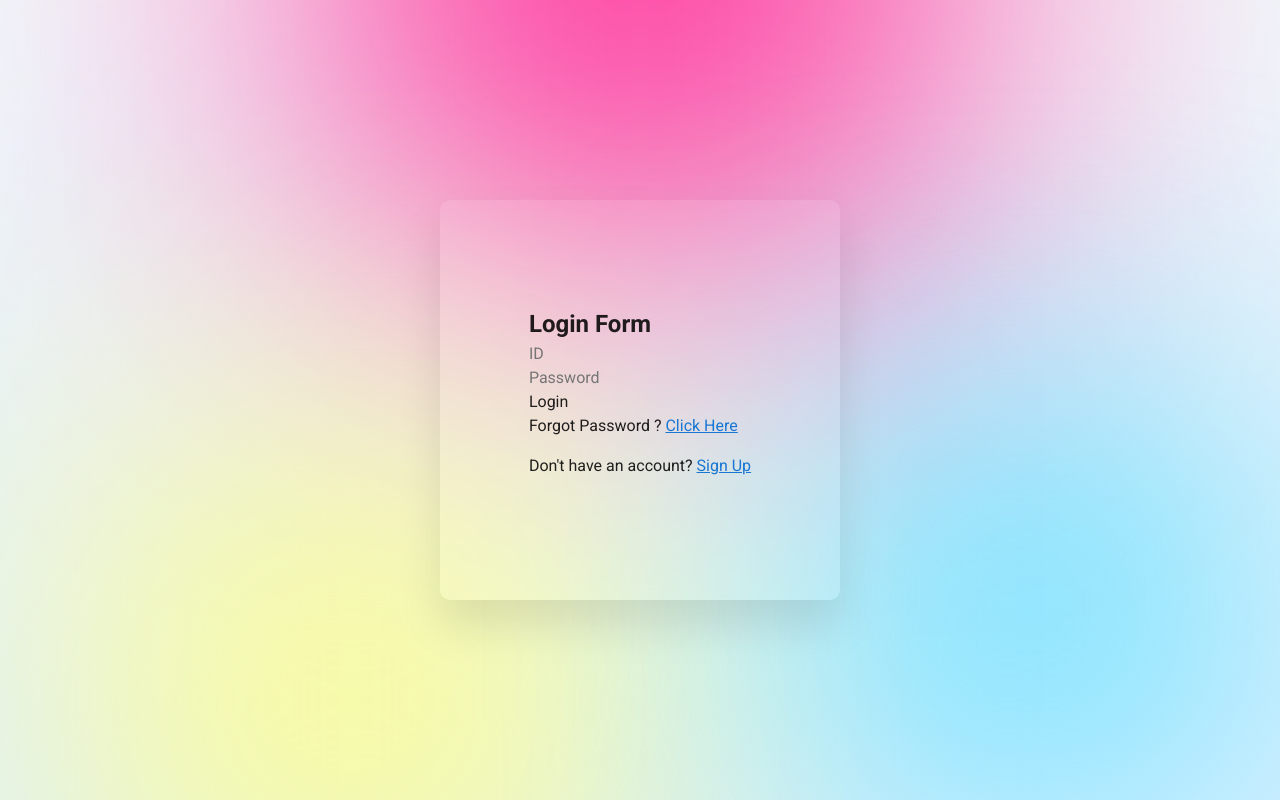
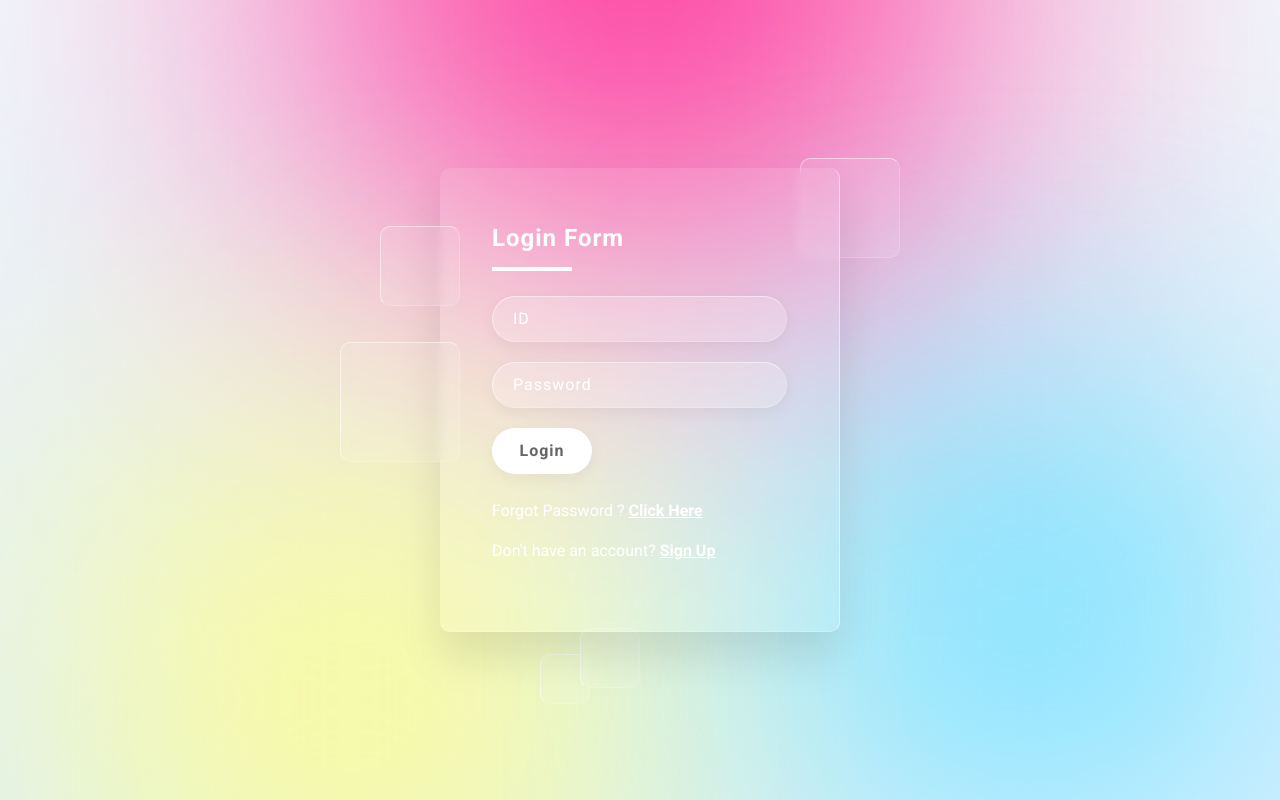
Before and after one commit to KHWeb19/PersonalProject, a Vue app in the folder sangaLee/frontend/: page / in a window 1280 px wide. Built offline with nearby package versions, Linux system fonts and the light colour scheme; a small style sheet from the web is missing.

Commit message:
[이상아] feat: Login UI implementing [FLP]

```diff
--- a/sangaLee/frontend/src/assets/css/MainLoginStyle.css
+++ b/sangaLee/frontend/src/assets/css/MainLoginStyle.css
@@ -43,6 +43,60 @@ section .color:nth-child(3) {
 .box {
     position: relative;
 }
+.box .square {
+    position: absolute;
+    backdrop-filter: blur(5px);
+    box-shadow: 0,25px 45px rgba(255,255,255,0.5);
+    border: 1px solid rgba(255,255,255,0.5);
+    border-right: 1px solid rgba(255,255,255,0.2);
+    border-bottom: 1px solid rgba(255,255,255,0.2);
+    background: rgba(255,255,255,0.1);
+    border-radius: 10px;
+    animation: animate 10s linear infinite;
+    animation-delay: calc(-1s * var(--i));
+}
+@keyframes animate {
+    0%, 100%
+    {
+       transform: translateY(-40px);
+    }
+    50%
+    {
+        transform: translateY(40px);
+    }
+}
+.box .square:nth-child(1) {
+    top: -50px;
+    right: -60px;
+    width: 100px;
+    height: 100px;
+}
+.box .square:nth-child(2) {
+    top: 150px;
+    left: -100px;
+    width: 120px;
+    height: 120px;
+    z-index: 2;
+}
+.box .square:nth-child(3) {
+    top: 50px;
+    left: -60px;
+    width: 80px;
+    height: 80px;
+    z-index: 2;
+}
+.box .square:nth-child(4) {
+    bottom: -80px;
+    left: 100px;
+    width: 50px;
+    height: 50px;
+}
+.box .square:nth-child(5) {
+    bottom: -80px;
+    left: 140px;
+    width: 60px;
+    height: 60px;
+}
 .container{
     position: relative;
     width: 400px;
@@ -54,4 +108,67 @@ section .color:nth-child(3) {
     align-items: center;
     backdrop-filter: blur(5px);
     box-shadow: 0 25px 45px rgba(0,0,0,0.1);
+    border-right: 1px solid rgba(255,255,255,0.5);
+    border-bottom: 1px solid rgba(255,255,255,0.2);
 }
+.form {
+    position: relative;
+    width: 100%;
+    height: 100%;
+    padding: 40px;
+}
+.form h2 {
+    position: relative;
+    color: #fff;
+    font-size: 24px;
+    font-weight: 600;
+    letter-spacing: 1px;
+    margin-bottom: 40px;
+}
+.form h2::before {
+    content: '';
+    position: absolute;
+    left: 0;
+    bottom: -15px;
+    width: 80px;
+    height: 4px;
+    background: #fff;
+}
+.form .inputBox {
+    width: 100%;
+    margin-top: 20px;
+}
+.form .inputBox input {
+    width: 100%;
+    background: rgba(255,255,255,0.2);
+    border: none;
+    outline: none;
+    padding: 10px 20px;
+    border-radius: 35px;
+    border: 1px solid rgba(255,255,255,0.5);
+    border-right: 1px solid rgba(255,255,255,0.2);
+    border-bottom: 1px solid rgba(255,255,255,0.2);
+    font-size: 16px;
+    letter-spacing: 1px;
+    color: #fff;
+    box-shadow: 0 5px 15px rgba(0,0,0,0.05);
+}
+.form .inputBox input::placeholder {
+    color: #fff;
+}
+.form .inputBox input[type="submit"] {
+    background: #fff;
+    color: #666;
+    max-width: 100px;
+    cursor: pointer;
+    margin-bottom: 20px;
+    font-weight: 600;
+}
+.forget {
+    margin-top: 5px;
+    color: #fff;
+}
+.forget a {
+    color: #fff;
+    font-weight: 600;
+}
--- a/sangaLee/frontend/src/components/LoginPage/LoginForm.vue
+++ b/sangaLee/frontend/src/components/LoginPage/LoginForm.vue
@@ -3,7 +3,12 @@
     <div class="color"></div>
     <div class="color"></div>
     <div class="color"></div>
-    <div class="box"></div>
+    <div class="box">
+    <div class="square" style="--i:0;"></div>
+    <div class="square" style="--i:1;"></div>
+    <div class="square" style="--i:2;"></div>
+    <div class="square" style="--i:3;"></div>
+    <div class="square" style="--i:4;"></div>
       <div class="container">
         <div class="form">
           <h2>Login Form</h2>
@@ -22,8 +27,8 @@
           </form>
         </div>
       </div>
+    </div>
   </section>
-
 </template>
 
 <script>
```
